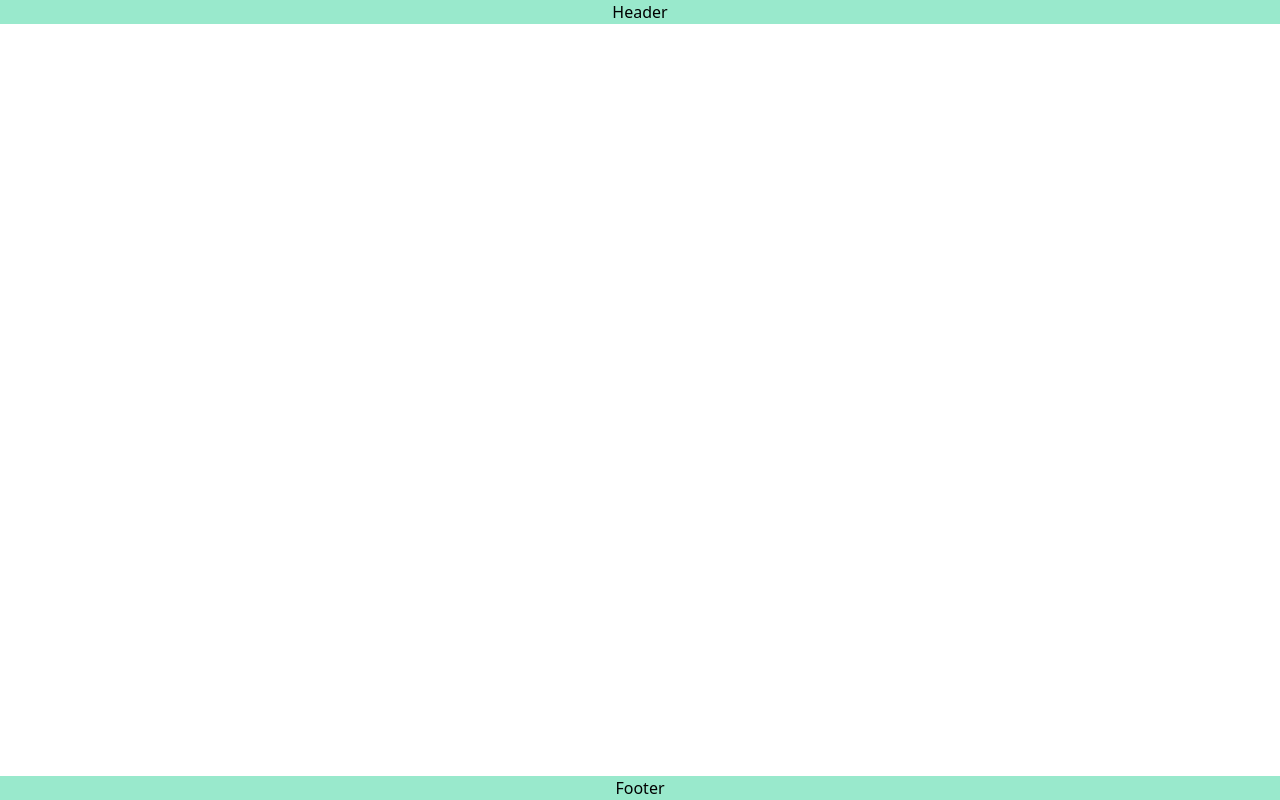
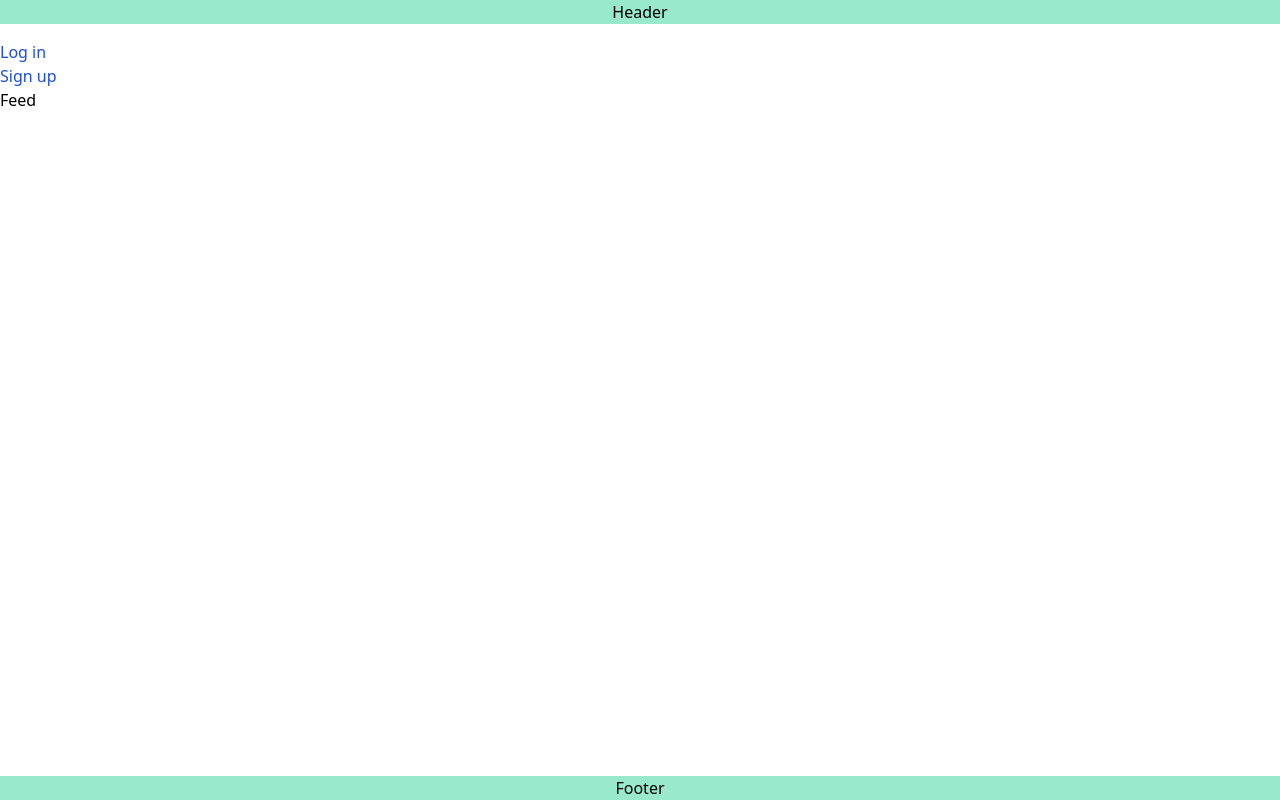
Before and after one commit to Miconbeko/USOF-frontend, a React (Create React App) app: page / in a window 1280 px wide. Before the commit this address had no page. Built offline with nearby package versions, Linux system fonts and the light colour scheme.

Commit message:
feat: main page with sign up and log in. feed wip

```diff
--- a/src/components/App.jsx
+++ b/src/components/App.jsx
@@ -3,6 +3,7 @@
 import LoginForm from "./LoginForm";
 import Header from "./Header";
 import Footer from "./Footer";
+import Main from "../pages/Main";
 
 export default function App() {
     return (
@@ -11,6 +12,7 @@
                 <Header />
                 <main>
                     <Routes>
+                        <Route path={`/`} element={<Main/>}/>
                         <Route path={`/login`} element={<LoginForm/>}/>
                         <Route path={`/register`} element={<RegisterForm/>}/>
                     </Routes>
--- /dev/null
+++ b/src/components/Feed.jsx
@@ -0,0 +1,13 @@
+import {useEffect} from "react";
+
+export default function Feed() {
+    useEffect(() => {
+
+    }, []);
+
+    return (
+        <>
+            Feed
+        </>
+    )
+}
--- /dev/null
+++ b/src/pages/Main.jsx
@@ -0,0 +1,12 @@
+import {Link} from "react-router-dom";
+import Feed from "../components/Feed";
+
+export default function Main() {
+    return (
+        <>
+            <Link to={`/login`}>Log in</Link> <br/>
+            <Link to={`/register`}>Sign up</Link> <br/>
+            <Feed />
+        </>
+    )
+}
```
Also changed, not shown: src/components/Post.jsx (added).
